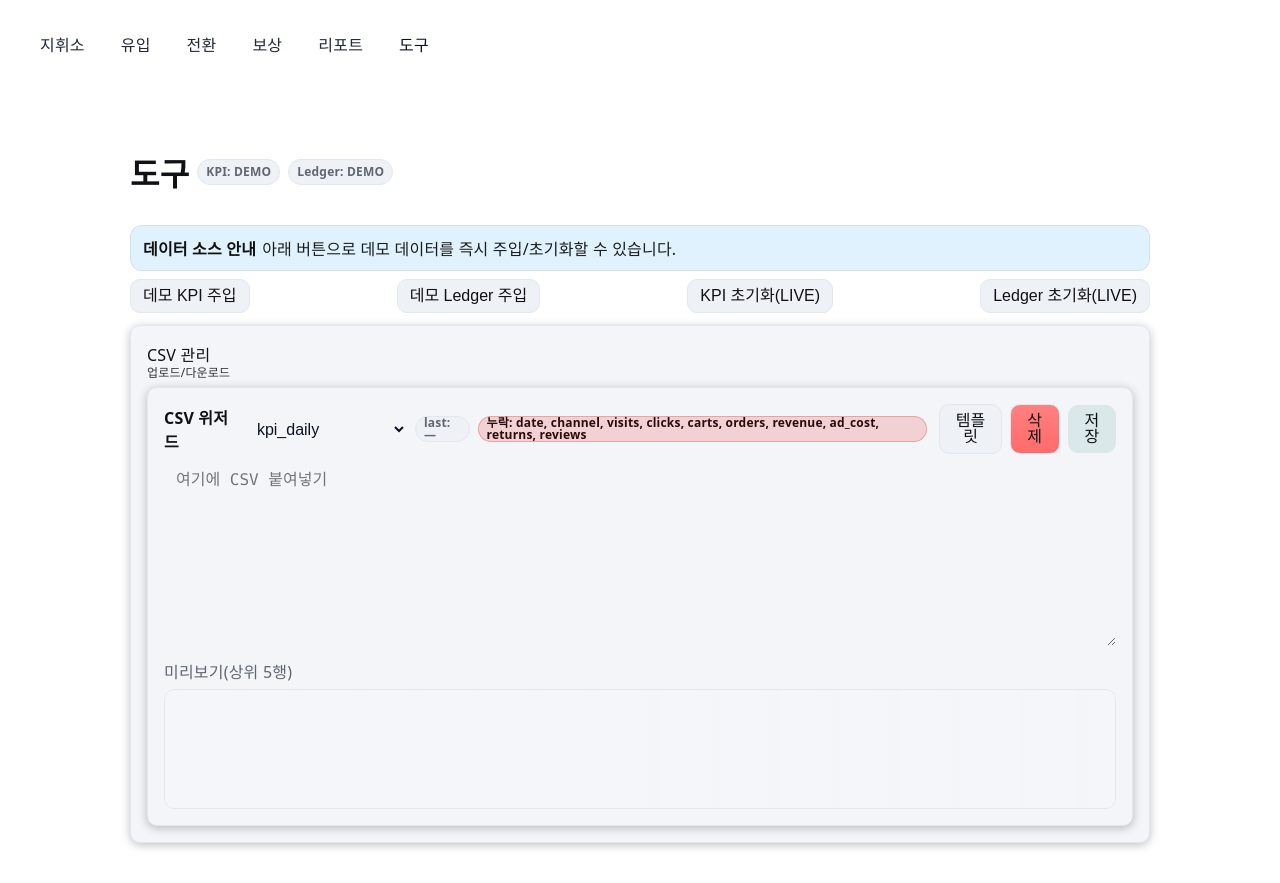
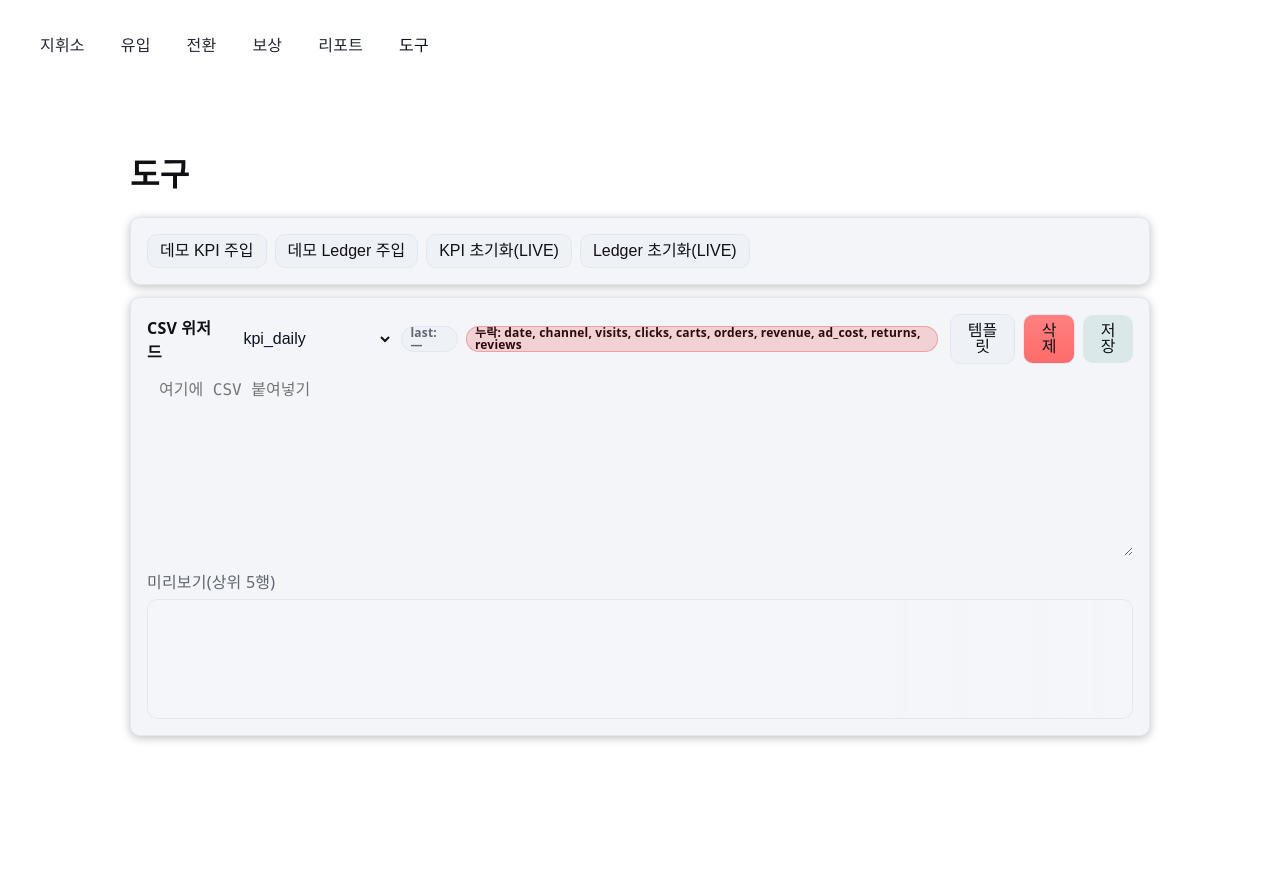
Before and after one commit to sht27363838-glitch/zp-v3.0, a Next.js app: page /tools in a window 1280 px wide. After the commit the page ends 800 px from the top, so only its background shows below. Built offline with nearby package versions, Linux system fonts and the light colour scheme.

Commit message:
Update page.tsx

```diff
--- a/app/(tabs)/tools/page.tsx
+++ b/app/(tabs)/tools/page.tsx
@@ -1,37 +1,23 @@
 'use client'
-
-import { sourceTag } from '@lib/csvSafe'
 import React from 'react'
 import dynamic from 'next/dynamic'
-import ErrorBanner from '@cmp/ErrorBanner'
-import { injectDemo, resetDemo } from '@lib/csvSafe'
+import { injectDemo, resetDemo } from '@lib/csvSafe'  // resetDemo(keys: Array<'kpi_daily'|'ledger'|'settings'>)
 
 const CsvWizard = dynamic(() => import('@cmp/CsvWizard'), { ssr:false })
 
 export default function ToolsPage(){
   return (
-    <div className="container page">
-      <div style={{display:'flex', alignItems:'center', gap:8}}>
-  <h1>도구</h1>
-  <span className="badge">KPI: {sourceTag('kpi_daily')}</span>
-  <span className="badge">Ledger: {sourceTag('ledger')}</span>
-</div>
+    <div className="page">
+      <h1>도구</h1>
 
+      <div className="card" style={{display:'flex', gap:8, flexWrap:'wrap', alignItems:'center'}}>
+        <button className="btn" onClick={()=>injectDemo('kpi_daily')}>데모 KPI 주입</button>
+        <button className="btn" onClick={()=>injectDemo('ledger')}>데모 Ledger 주입</button>
+        <button className="btn" onClick={()=>resetDemo(['kpi_daily'])}>KPI 초기화(LIVE)</button>
+        <button className="btn" onClick={()=>resetDemo(['ledger'])}>Ledger 초기화(LIVE)</button>
+      </div>
 
-      <ErrorBanner tone="info" title="데이터 소스 안내"
-        message="아래 버튼으로 데모 데이터를 즉시 주입/초기화할 수 있습니다." show />
-
-     <div className="row" style={{gap:8, margin:'8px 0'}}>
-  <button className="btn" onClick={()=>injectDemo('kpi_daily')}>데모 KPI 주입</button>
-  <button className="btn" onClick={()=>injectDemo('ledger')}>데모 Ledger 주입</button>
-
-  {/* ✅ LIVE 초기화: 배열로 전달 */}
-  <button className="btn" onClick={()=>resetDemo(['kpi_daily'])}>KPI 초기화(LIVE)</button>
-  <button className="btn" onClick={()=>resetDemo(['ledger'])}>Ledger 초기화(LIVE)</button>
-</div>
-      <div className="card" style={{marginTop:12}}>
-        <div className="title">CSV 관리</div>
-        <div className="note" style={{marginBottom:8}}>업로드/다운로드</div>
+      <div style={{marginTop:12}}>
         <CsvWizard />
       </div>
     </div>
```
